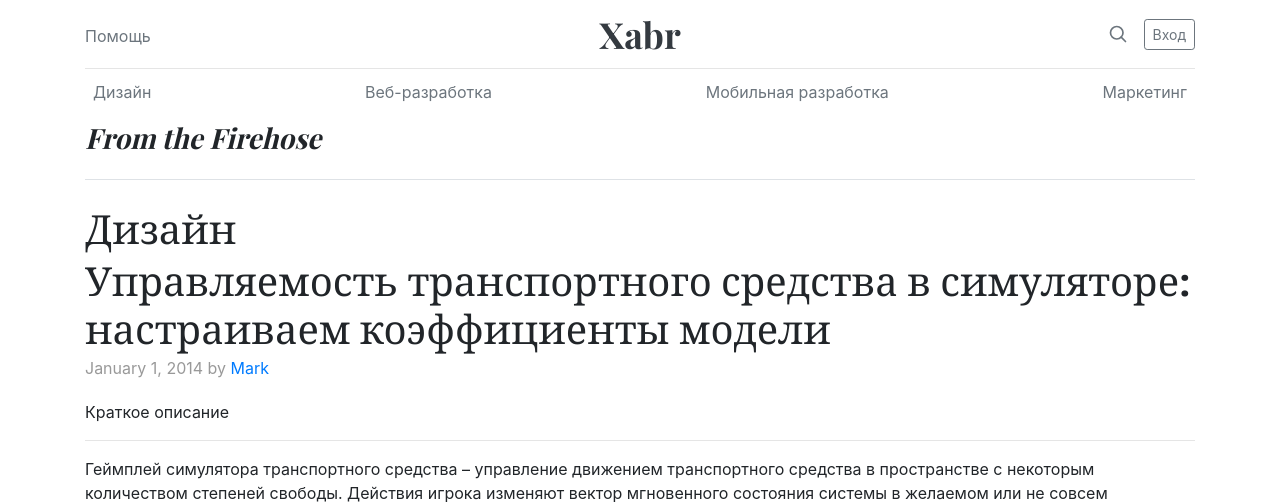
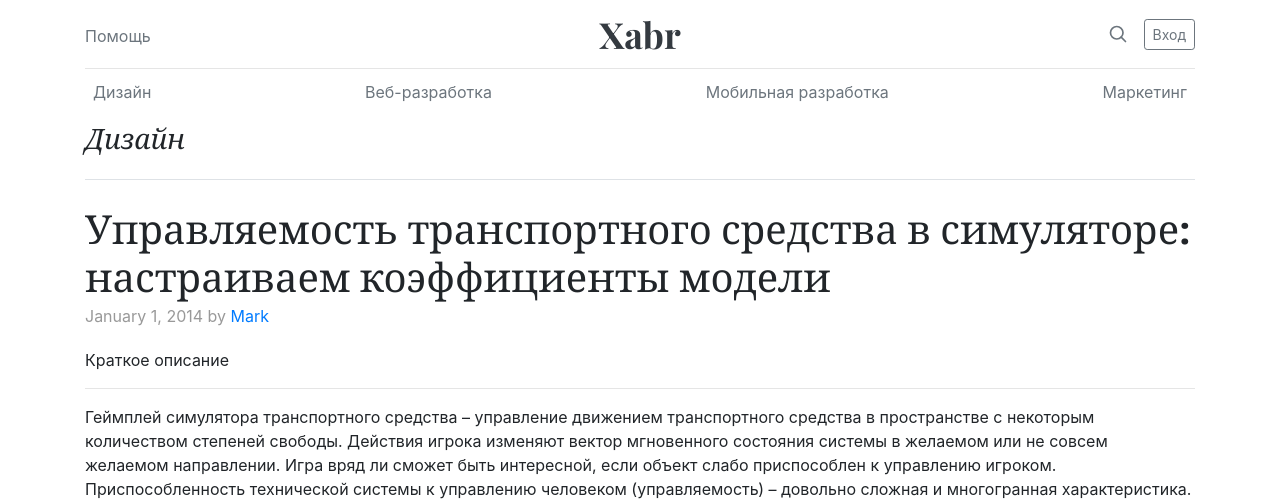
Before and after one commit to Andrewkar7/xabr-on-django, a Django app: page /post/1/ in a window 1280 px wide. Shown: the top 502 px of the page. Run offline with Django 3.2, Linux system fonts and the light colour scheme; data comes from the database, SQL or seed files in the repository; some libraries are stand-ins or nearby versions.

Commit message:
Update post.html

```diff
--- a/xabr/mainapp/templates/mainapp/post.html
+++ b/xabr/mainapp/templates/mainapp/post.html
@@ -6,15 +6,13 @@
     {% include 'mainapp/includes/inc__main_menu.html' %}
 {% endblock %}
 {% block main %}
-
     <div class="row">
         <div class="col-md-12 blog-main">
+            {% for post in posts %}
             <h3 class="pb-4 mb-4 font-italic border-bottom">
-                From the Firehose
+                {{post.category}}
             </h3>
             <div class="blog-post">
-                {% for post in posts %}
-                <h3 class="blog-post-title">{{post.category}}</h3>
                 <h2 class="blog-post-title">{{post.name}}</h2>
                 <p class="blog-post-meta">January 1, 2014 by <a href="#">Mark</a></p>
                 <p>Краткое описание</p>
```
